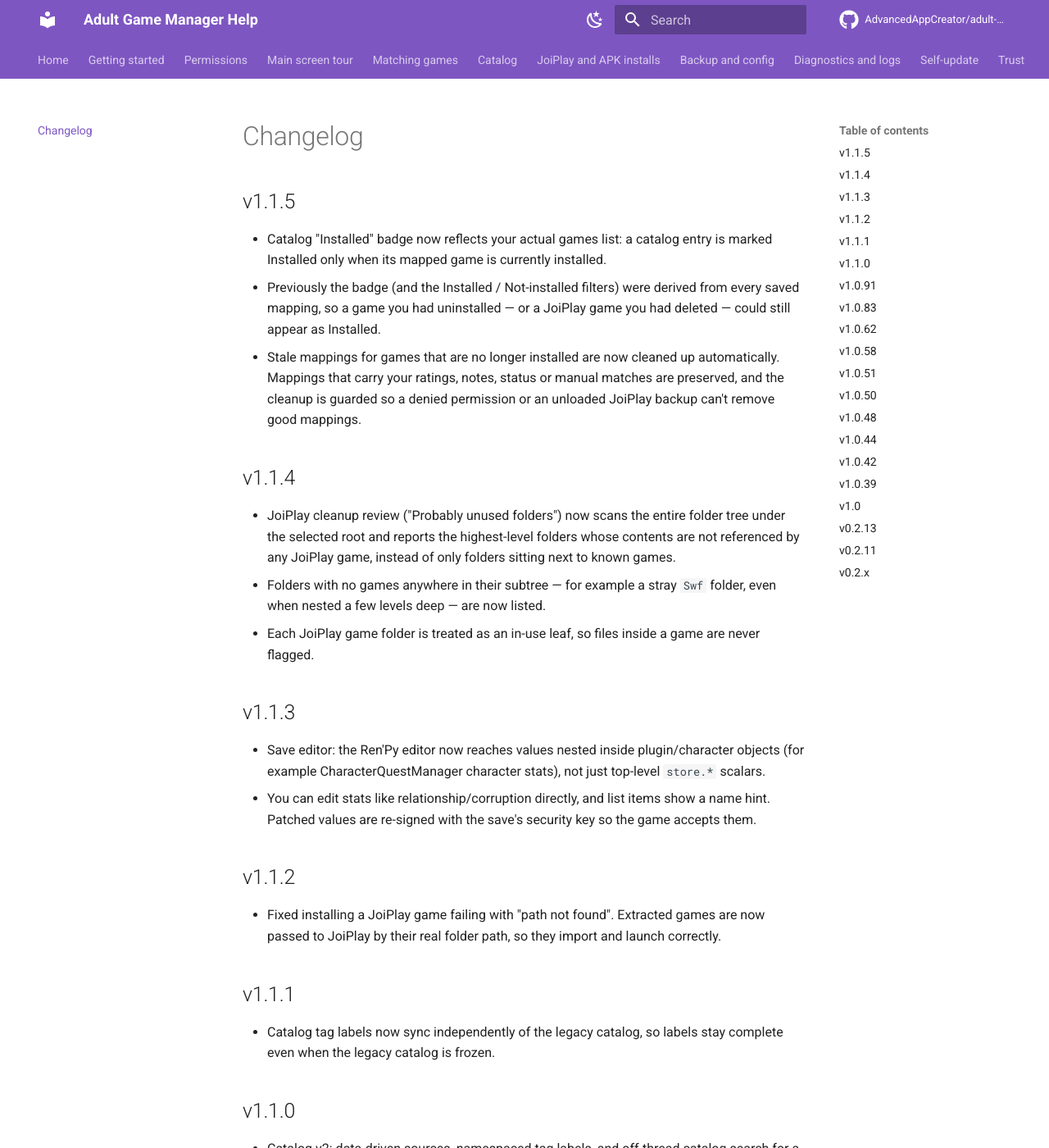
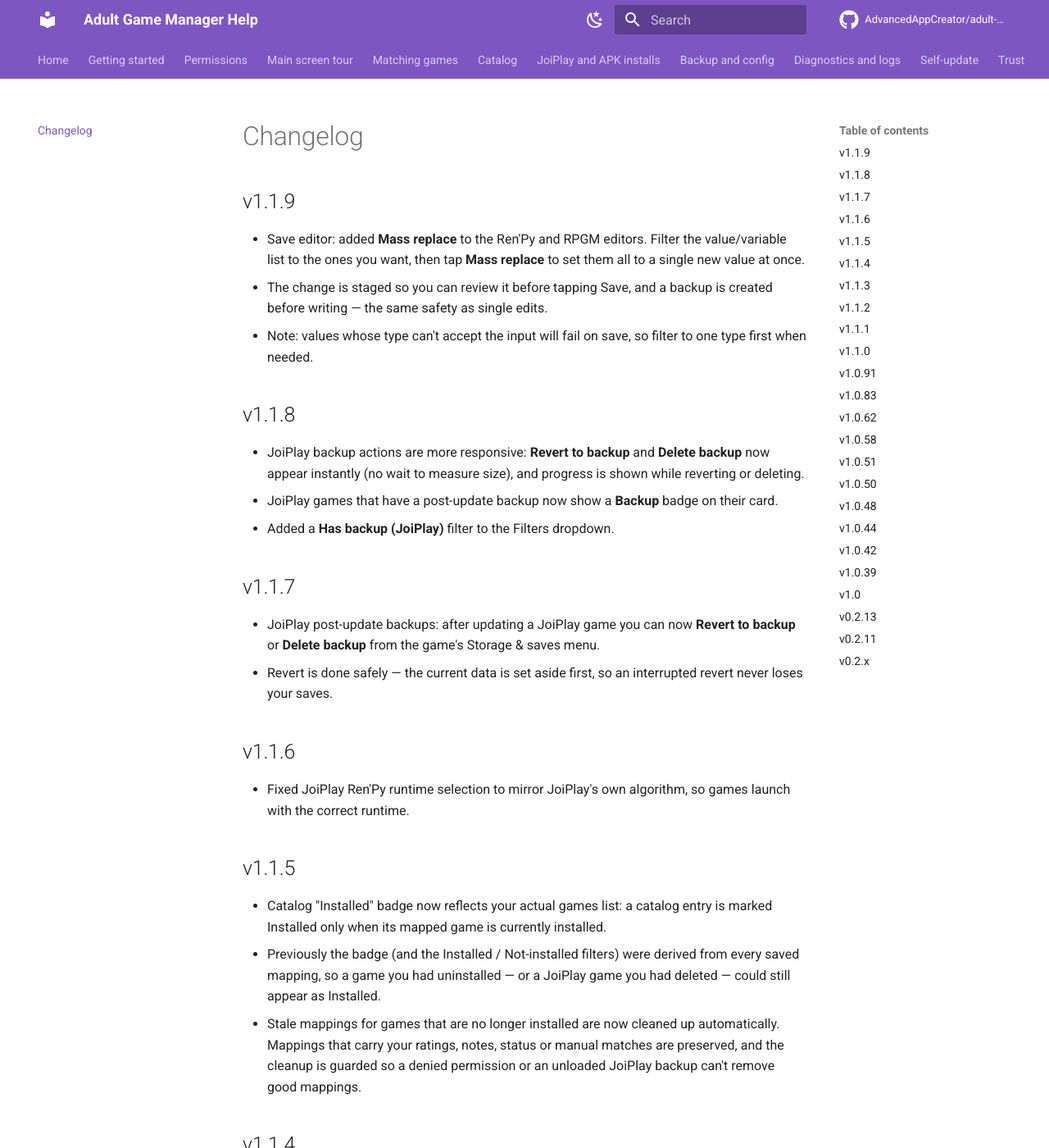
Before and after one commit to AdvancedAppCreator/adult-game-manager-releases, an MkDocs documentation site: the page built from docs/changelog.md, in a window 1280 px wide and 1400 px high. Shown: the whole window at 82% size. Built offline with MkDocs 1.6.1 and Material for MkDocs 9.7.7, drawn with Linux system fonts in a browser that asks for light colours; comment, search, counter and statistics services are not loaded.

Commit message:
docs: changelog v1.1.6-v1.1.9 (JoiPlay backup revert/delete, backup badge+filter, save-editor mass replace)

```diff
--- a/docs/changelog.md
+++ b/docs/changelog.md
@@ -1,9 +1,30 @@
 ---
 title: Changelog
-last_updated: 2026-07-01
+last_updated: 2026-07-05
 ---
 
 # Changelog
+
+## v1.1.9
+
+- Save editor: added **Mass replace** to the Ren'Py and RPGM editors. Filter the value/variable list to the ones you want, then tap **Mass replace** to set them all to a single new value at once.
+- The change is staged so you can review it before tapping Save, and a backup is created before writing — the same safety as single edits.
+- Note: values whose type can't accept the input will fail on save, so filter to one type first when needed.
+
+## v1.1.8
+
+- JoiPlay backup actions are more responsive: **Revert to backup** and **Delete backup** now appear instantly (no wait to measure size), and progress is shown while reverting or deleting.
+- JoiPlay games that have a post-update backup now show a **Backup** badge on their card.
+- Added a **Has backup (JoiPlay)** filter to the Filters dropdown.
+
+## v1.1.7
+
+- JoiPlay post-update backups: after updating a JoiPlay game you can now **Revert to backup** or **Delete backup** from the game's Storage & saves menu.
+- Revert is done safely — the current data is set aside first, so an interrupted revert never loses your saves.
+
+## v1.1.6
+
+- Fixed JoiPlay Ren'Py runtime selection to mirror JoiPlay's own algorithm, so games launch with the correct runtime.
 
 ## v1.1.5
 
```
